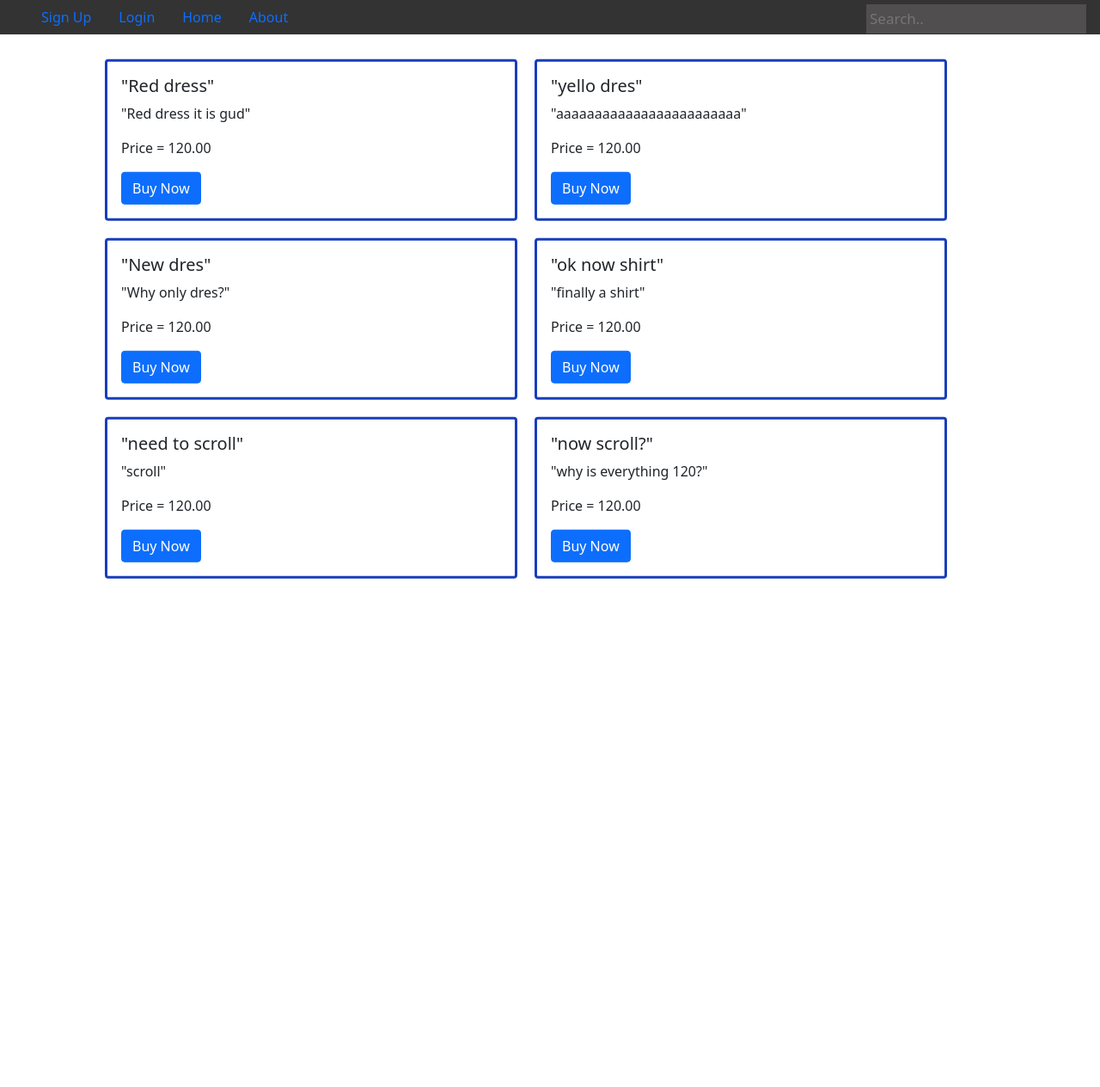
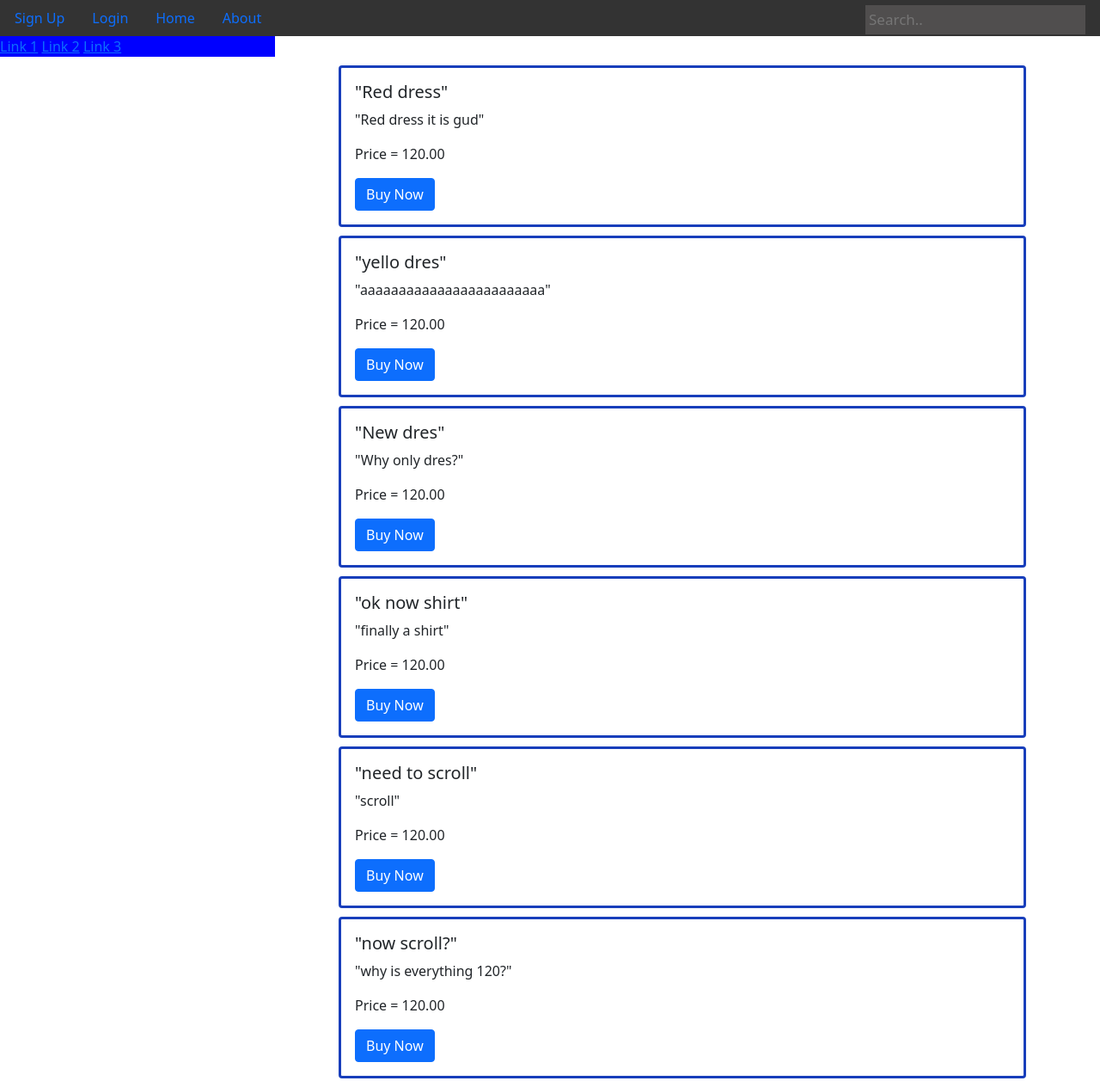
Before and after one commit to ArvindArchu/Online-shop, a Django app: page /home/ in a window 1280 px wide. Shown: the whole page at 86% size. Before the commit the page ends 673 px from the top, so only its background shows below. Run offline with Django 3.2, Linux system fonts and the light colour scheme; data comes from the database, SQL or seed files in the repository.

Commit message:
Failed attempt at sidenavbar

```diff
--- a/Online_Shop/Shop/models.py
+++ b/Online_Shop/Shop/models.py
@@ -4,4 +4,4 @@ class Product(models.Model):
     productname = models.CharField(max_length=200)
     price = models.DecimalField(max_digits=5, decimal_places=2)
     description = models.TextField()
-    image = models.ImageField(upload_to='uploads/')
+    image = models.CharField(max_length=4000)
--- a/Online_Shop/Shop/templates/Shop/shop.html
+++ b/Online_Shop/Shop/templates/Shop/shop.html
@@ -9,16 +9,23 @@
     <li><a class="nav-item nav-link" href="{% url 'shop-about' %} ">About</a></li>
     <input type="text" placeholder="Search..">
   </ul>
+</div>
 
+<div class="leftnav">
+  <a href="#" class="w3-bar-item w3-button">Link 1</a>
+  <a href="#" class="w3-bar-item w3-button">Link 2</a>
+  <a href="#" class="w3-bar-item w3-button">Link 3</a>
 </div>
 
 <style>
   ul {
+  height: auto;
   list-style-type: none;
   margin: 0;
-  padding: 1;
+  padding: 1px;
   overflow: hidden;
   background-color: #333;
+  overflow: auto;
 }
 
 li {
@@ -36,6 +43,7 @@ li a:hover {
   background-color: #111;
 }
 .topnav input[type=text] {
+
   float: right;
   align-self: auto;
   background-color: rgb(80, 78, 78);
@@ -45,20 +53,30 @@ li a:hover {
   margin-right: 16px;
   font-size: 17px;
 }
+.leftnav{
+  margin-left: 0%;
+  min-height: 100%;
+  height: 100%;
+  background-color: blue;
+  width: 25%;
+
+  }
 </style>
+
+
+
+
 
   {% for product in products %}
   <style>
     .card {
-      float: left;
-      width:30rem;
+      height: auto;
+      width: 50rem;
       position: relative;
       border: 3px solid rgb(24, 62, 187);
       margin: 10px;
       top: 10%;
-      left: 50%;
-      -ms-transform: translate(-50%, -50%);
-      transform: translate(-110%, 10%);
+      left: 30%;
     }
     </style>
   <div class ="card">
```
Also changed, not shown: Online_Shop/Shop/templates/Shop/about.html (+46 -0 lines).
